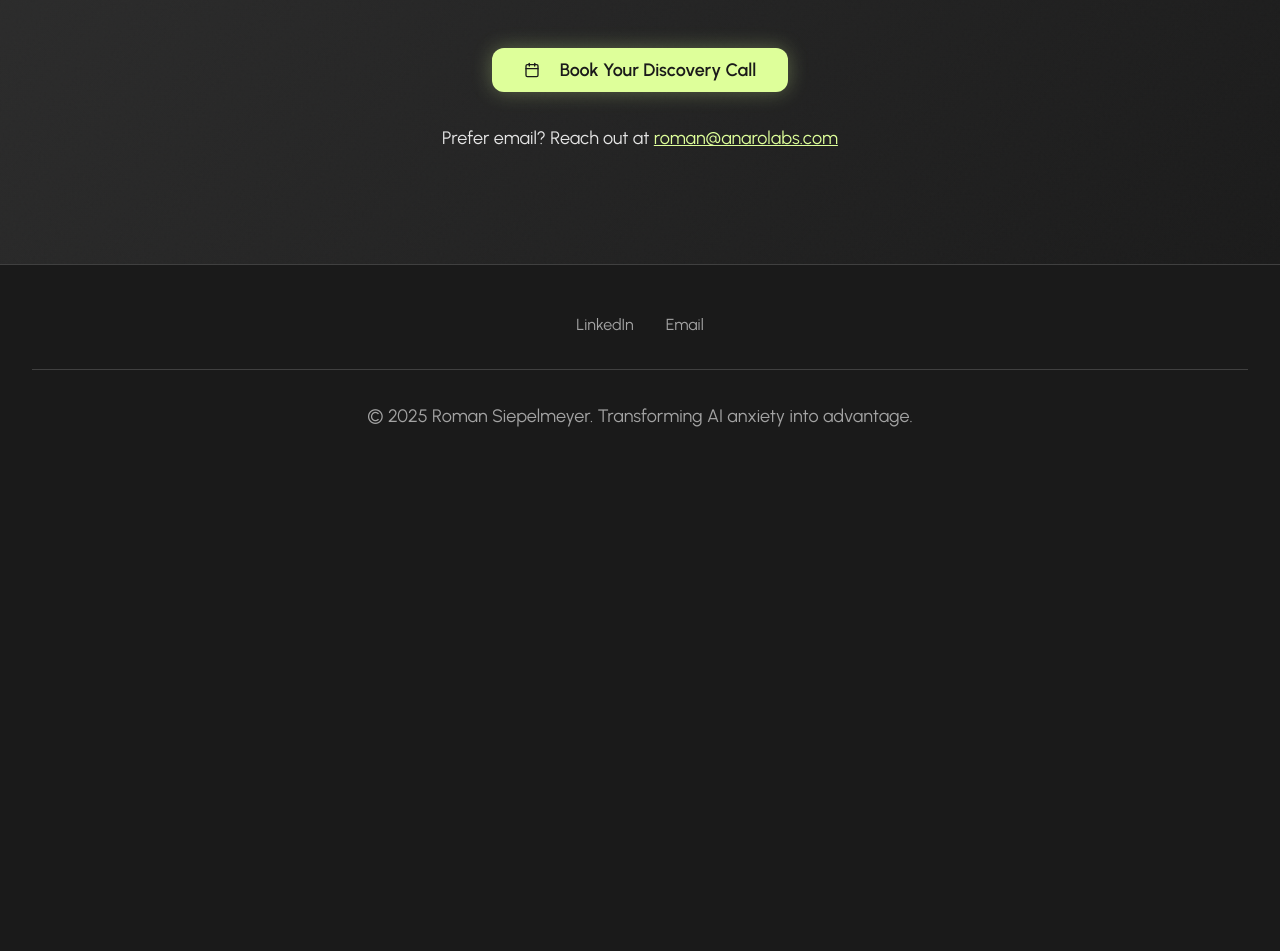
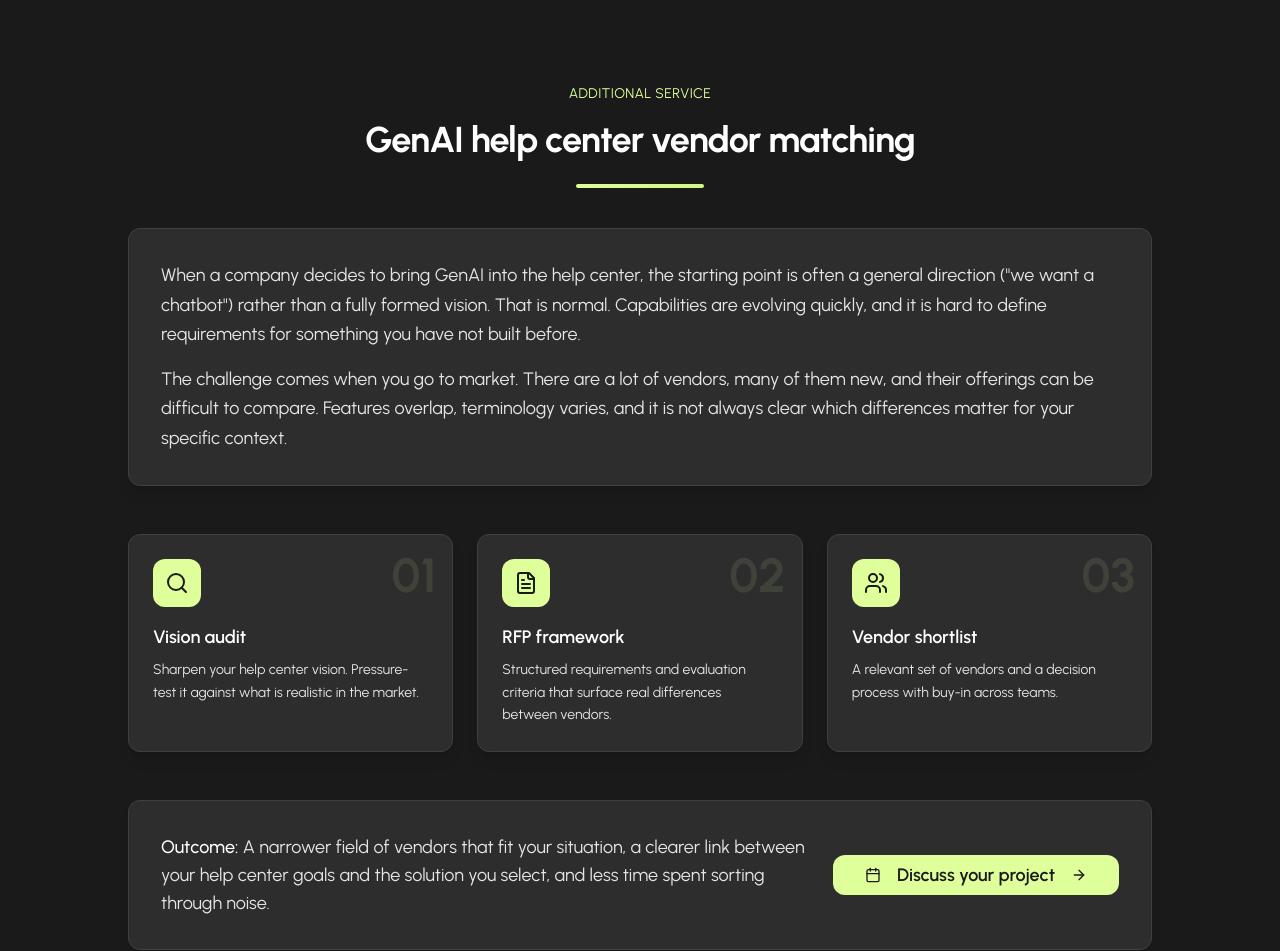
Before and after one commit to paparomes/anaro-labs-impact, a React (Vite) app: page / in a window 1280 px wide. Shown: the part 3105-4056 px from the top of the page. Before the commit the page ends 3583 px from the top, so only its background shows below. Built offline with nearby package versions, Linux system fonts and the light colour scheme.

Commit message:
Add merged vendor matching section (Version D)

```diff
--- /dev/null
+++ b/src/components/VendorMatchingSectionMerged.tsx
@@ -0,0 +1,116 @@
+
+import React from 'react';
+import { Search, FileText, Users, ArrowRight } from 'lucide-react';
+import { Button } from '@/components/ui/button';
+import { Calendar } from 'lucide-react';
+
+// Merged version: A's storytelling + numbered progression with C's compact card grid structure
+// UX principles applied:
+// - Visual hierarchy: numbered steps guide the eye through the process
+// - One card = one idea: each step is a distinct, scannable unit
+// - Reduced cognitive load: short descriptions (~100 chars) per card
+// - Clear progression: numbers + icons reinforce the sequence
+const VendorMatchingSectionMerged = () => {
+  const steps = [
+    {
+      number: '01',
+      icon: Search,
+      title: 'Vision audit',
+      description:
+        'Sharpen your help center vision. Pressure-test it against what is realistic in the market.',
+    },
+    {
+      number: '02',
+      icon: FileText,
+      title: 'RFP framework',
+      description:
+        'Structured requirements and evaluation criteria that surface real differences between vendors.',
+    },
+    {
+      number: '03',
+      icon: Users,
+      title: 'Vendor shortlist',
+      description:
+        'A relevant set of vendors and a decision process with buy-in across teams.',
+    },
+  ];
+
+  return (
+    <section className="section-spacing">
+      <div className="container-anaro">
+        <div className="max-w-5xl mx-auto">
+          {/* Header */}
+          <div className="text-center mb-10 animate-on-scroll">
+            <p className="text-sm uppercase tracking-wide text-anaro-lime mb-4">
+              Additional service
+            </p>
+            <h2 className="text-3xl md:text-4xl font-bold text-anaro-text-primary mb-6">
+              GenAI help center vendor matching
+            </h2>
+            <div className="anaro-accent-line w-32 mx-auto"></div>
+          </div>
+
+          {/* Context block: concise, sets the scene */}
+          <div className="mb-12 animate-on-scroll">
+            <div className="anaro-card p-6 md:p-8">
+              <p className="text-anaro-text-secondary leading-relaxed mb-4">
+                When a company decides to bring GenAI into the help center, the starting point is often a general direction ("we want a chatbot") rather than a fully formed vision. That is normal. Capabilities are evolving quickly, and it is hard to define requirements for something you have not built before.
+              </p>
+              <p className="text-anaro-text-secondary leading-relaxed">
+                The challenge comes when you go to market. There are a lot of vendors, many of them new, and their offerings can be difficult to compare. Features overlap, terminology varies, and it is not always clear which differences matter for your specific context.
+              </p>
+            </div>
+          </div>
+
+          {/* Cards grid with numbered steps */}
+          <div className="grid md:grid-cols-3 gap-6 mb-12">
+            {steps.map((step, index) => (
+              <div
+                key={index}
+                className="animate-on-scroll anaro-card p-6 hover:border-anaro-lime/50 transition-colors group relative"
+              >
+                {/* Large faded number in background for visual pop */}
+                <span className="absolute top-4 right-4 text-5xl font-bold text-anaro-lime/10 group-hover:text-anaro-lime/20 transition-colors">
+                  {step.number}
+                </span>
+
+                {/* Icon */}
+                <div className="w-12 h-12 bg-anaro-lime rounded-lg flex items-center justify-center mb-4">
+                  <step.icon className="h-6 w-6 text-anaro-charcoal" />
+                </div>
+
+                {/* Content */}
+                <h3 className="text-lg font-semibold text-anaro-text-primary mb-2">
+                  {step.title}
+                </h3>
+                <p className="text-sm text-anaro-text-secondary leading-relaxed">
+                  {step.description}
+                </p>
+              </div>
+            ))}
+          </div>
+
+          {/* Outcome + CTA row */}
+          <div className="anaro-card p-6 md:p-8 flex flex-col md:flex-row items-center justify-between gap-6 animate-on-scroll">
+            <div className="flex-1">
+              <p className="text-anaro-text-secondary">
+                <span className="text-anaro-text-primary font-medium">Outcome:</span>{' '}
+                A narrower field of vendors that fit your situation, a clearer link between your help center goals and the solution you select, and less time spent sorting through noise.
+              </p>
+            </div>
+            <Button
+              onClick={() => window.open('https://calendar.app.google/hnTrn5nVSXjcpMbB8', '_blank')}
+              className="anaro-button-primary flex-shrink-0"
+            >
+              <Calendar className="mr-2 h-5 w-5" />
+              Discuss your project
+              <ArrowRight className="ml-2 h-4 w-4" />
+            </Button>
+          </div>
+        </div>
+      </div>
+    </section>
+  );
+};
+
+export default VendorMatchingSectionMerged;
--- a/src/pages/Index.tsx
+++ b/src/pages/Index.tsx
@@ -4,6 +4,10 @@ import Navigation from '@/components/Navigation';
 import HeroSection from '@/components/HeroSection';
 import ProblemSection from '@/components/ProblemSection';
 import SocialProofSection from '@/components/SocialProofSection';
+import VendorMatchingSection from '@/components/VendorMatchingSection';
+import VendorMatchingSectionB from '@/components/VendorMatchingSectionB';
+import VendorMatchingSectionC from '@/components/VendorMatchingSectionC';
+import VendorMatchingSectionMerged from '@/components/VendorMatchingSectionMerged';
 import ConversionSection from '@/components/ConversionSection';
 import Footer from '@/components/Footer';
 
@@ -47,6 +51,30 @@ const Index = () => {
 
       <SocialProofSection />
 
+      {/* Version A: Stacked numbered steps */}
+      <div className="border-t-4 border-anaro-lime/50">
+        <p className="text-center text-anaro-lime py-4 text-sm uppercase tracking-wide">Version A: Stacked numbered steps</p>
+        <VendorMatchingSection />
+      </div>
+
+      {/* Version B: Two-column with sidebar */}
+      <div className="border-t-4 border-anaro-lime/50">
+        <p className="text-center text-anaro-lime py-4 text-sm uppercase tracking-wide">Version B: Two-column with sidebar</p>
+        <VendorMatchingSectionB />
+      </div>
+
+      {/* Version C: Compact card grid */}
+      <div className="border-t-4 border-anaro-lime/50">
+        <p className="text-center text-anaro-lime py-4 text-sm uppercase tracking-wide">Version C: Compact card grid</p>
+        <VendorMatchingSectionC />
+      </div>
+
+      {/* Version D: Merged - A's storytelling + C's structure */}
+      <div className="border-t-4 border-anaro-lime/50">
+        <p className="text-center text-anaro-lime py-4 text-sm uppercase tracking-wide">Version D: Merged (A's storytelling + C's structure)</p>
+        <VendorMatchingSectionMerged />
+      </div>
+
       <ConversionSection />
 
       <Footer />
```
